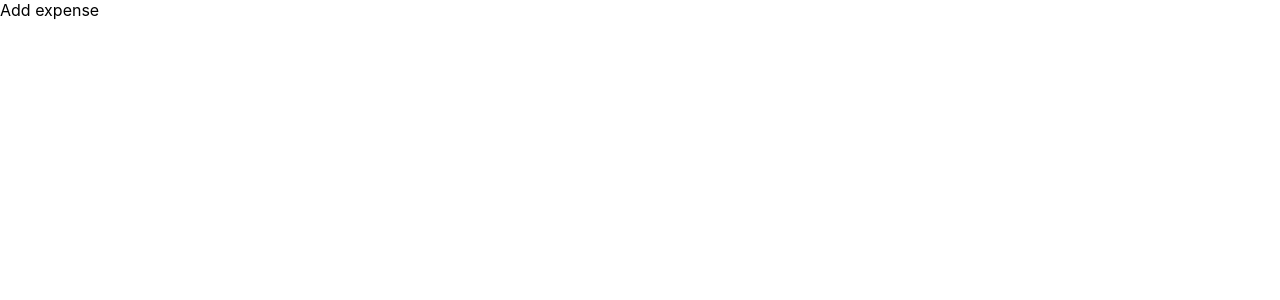
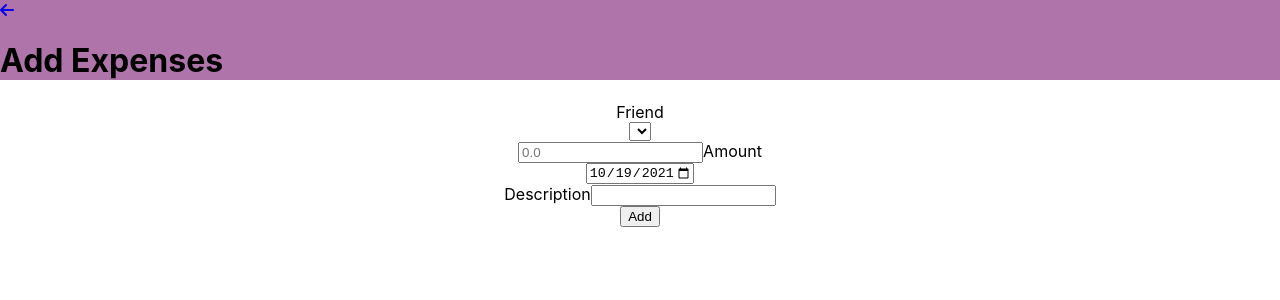
Before and after one commit to yosiris-m/SharedExpenses, a React (Create React App) app: page /add-expense in a window 1280 px wide. Shown: the top 300 px of the page. Built offline with nearby package versions, Linux system fonts and the light colour scheme.

Commit message:
add expense

```diff
--- a/src/pages/add-expense/AddExpense.module.scss
+++ b/src/pages/add-expense/AddExpense.module.scss
@@ -0,0 +1,10 @@
+.header {
+  background-color: rgba(164,97,159,0.88);
+}
+
+.form {
+  display: flex;
+  flex-direction: column;
+  justify-content: center;
+  align-items: center;
+}
--- a/src/pages/add-expense/AddExpense.tsx
+++ b/src/pages/add-expense/AddExpense.tsx
@@ -1,7 +1,76 @@
-import React from "react";
+import React, { useState } from "react";
+import styles from "../add-expense/AddExpense.module.scss";
+import { Link, useHistory } from "react-router-dom";
+import { createExpenses } from "../../services/expenses";
+import moment from "moment";
+import { getFriends } from "../../services/friends";
 
-function AddExpense({}) {
-  return <div>Add expense</div>;
+type FormElement = React.FormEvent<HTMLFormElement>;
+
+function AddExpense() {
+  const now = moment().format("YYYY-MM-DD");
+  const history = useHistory();
+
+  const [friend, setFriend] = useState<string>("");
+  const [amount, setAmount] = useState<string>("");
+  const [date, setDate] = useState(now);
+  const [description, setDescription] = useState<string>("");
+
+  const handleSubmit = (e: FormElement) => {
+    e.preventDefault();
+    const expense = { friend, amount: parseFloat(amount), date, description };
+    createExpenses(expense);
+    history.push("/home");
+  };
+
+  return (
+    <>
+      <header className={styles.header}>
+        <Link to="/home">
+          <i className="fas fa-arrow-left" />
+        </Link>
+        <h1>Add Expenses </h1>
+      </header>
+      <form onSubmit={handleSubmit} className={styles.form}>
+        <label> Friend</label>
+        <select onChange={(event) => setFriend(event.target.value)}>
+          {getFriends().map((friend, idx) => (
+            <option key={idx}>{friend}</option>
+          ))}
+        </select>
+        <label>
+          <input
+            required
+            type="number"
+            min="0.01"
+            step="0.01"
+            placeholder="0.0"
+            value={amount}
+            onChange={(event) => setAmount(event.target.value)}
+          />
+          Amount
+        </label>
+        <input
+          required
+          type="date"
+          max={now}
+          value={date}
+          onChange={(event) => setDate(event.target.value)}
+        />
+
+        <label>
+          Description
+          <input
+            required
+            type="text"
+            value={description}
+            onChange={(event) => setDescription(event.target.value)}
+          />
+        </label>
+        <button type="submit">Add</button>
+      </form>
+    </>
+  );
 }
 
 export default AddExpense;
--- a/src/pages/home/Home.tsx
+++ b/src/pages/home/Home.tsx
@@ -9,12 +9,18 @@ function Home() {
         <div className={styles.title}>Share Expenses</div>
       </header>
       <main>
+        <section>
           <Link to="/add-user">Add User</Link>
           <ul>
             {getFriends().map((name, index) => (
               <li key={index}>{name}</li>
             ))}
           </ul>
+        </section>
+
+        <section>
+          <Link to="/add-expense">Expenses</Link>
+        </section>
       </main>
     </>
   );
--- /dev/null
+++ b/src/services/expenses.ts
@@ -0,0 +1,44 @@
+type Expense = {
+  friend: string;
+  amount: number;
+  date: string;
+  description: string;
+};
+
+const expenses: Expense[] = [
+  {
+    friend: "juan",
+    amount: 15,
+    date: new Date().toISOString(),
+    description: "Car",
+  },
+
+  {
+    friend: "Pablo",
+    amount: 20,
+    date: "2021-10-19T18:46:30.626Z",
+    description: "Hotel",
+  },
+
+  {
+    friend: "Luis",
+    amount: 50,
+    date: "2021-10-19T18:46:30.626Z",
+    description: "Comida",
+  },
+
+  {
+    friend: "Pedro",
+    amount: 30,
+    date: "2021-10-19T18:46:30.626Z",
+    description: "Tren",
+  },
+];
+
+export function getExpenses(): Expense[] {
+  return expenses;
+}
+
+export function createExpenses(expense: Expense) {
+  expenses.push(expense);
+}
```
Lines whose indentation alone changed are shown as unchanged.
